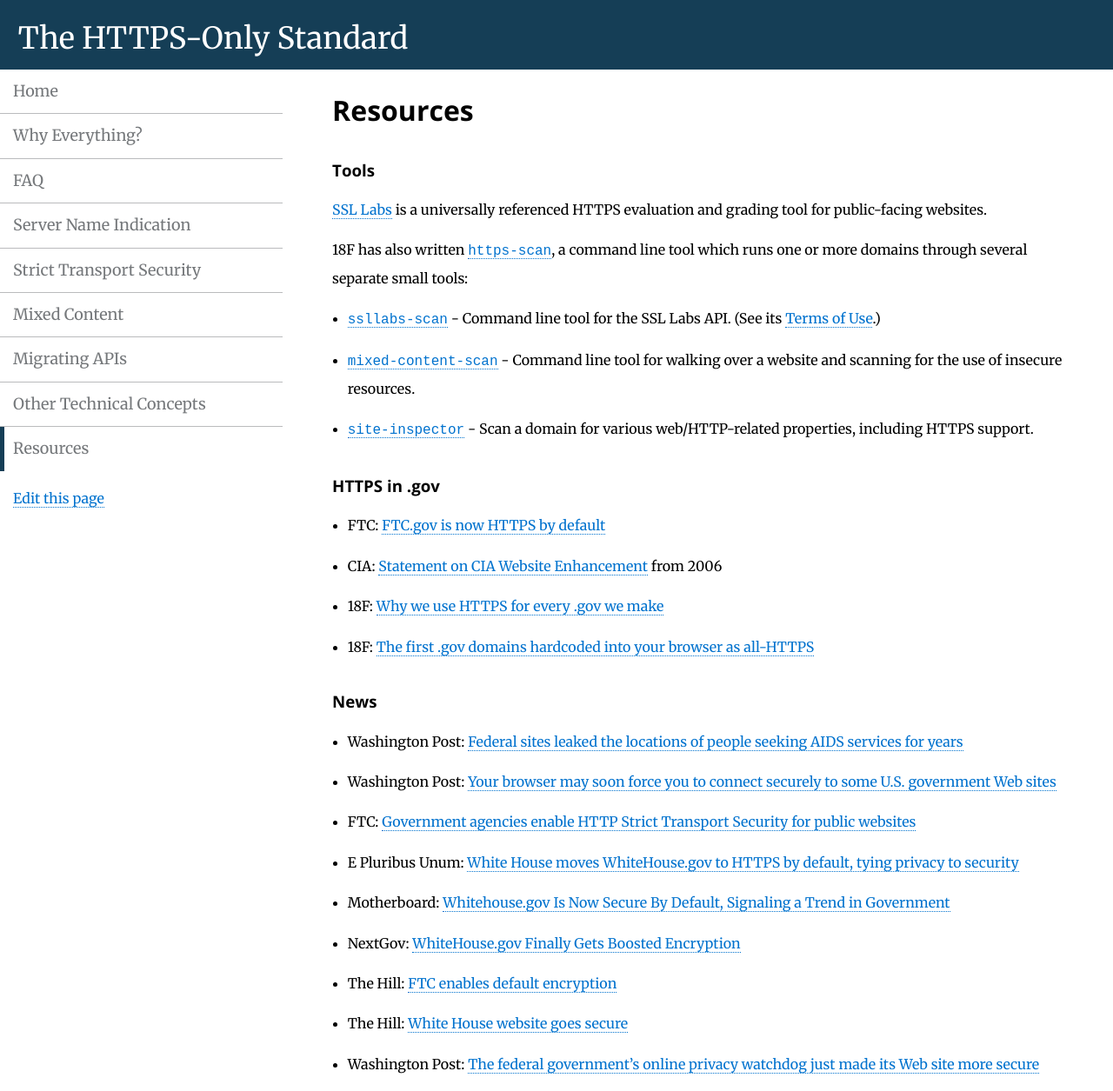
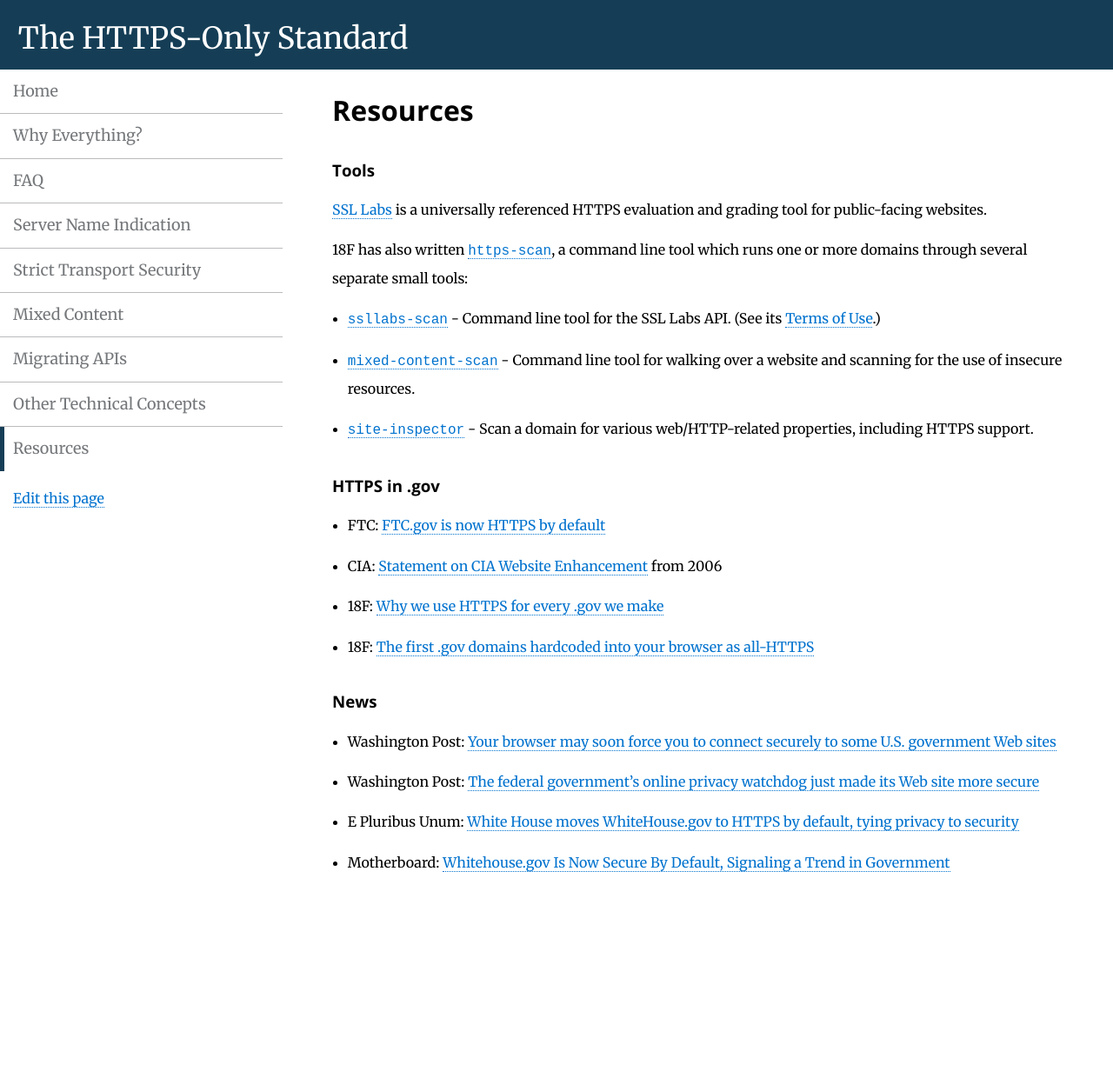
Before and after one commit to GSA/https, a Jekyll site: the page built from pages/resources.md, in a window 1280 px wide and 1255 px high. Shown: the whole window at 87% size. Built offline with Jekyll 4.4.1, drawn with Linux system fonts in a browser that asks for light colours; Markdown is read by kramdown in place of the engine named in the settings.

Commit message:
dedupe some media

```diff
--- a/pages/resources.md
+++ b/pages/resources.md
@@ -24,12 +24,7 @@ description: "Articles, news, and tools about HTTPS."
 
 ### News
 
-* Washington Post: [Federal sites leaked the locations of people seeking AIDS services for years](http://www.washingtonpost.com/blogs/the-switch/wp/2014/11/07/federal-sites-leaked-the-locations-of-people-seeking-aids-services-for-years/)
 * Washington Post: [Your browser may soon force you to connect securely to some U.S. government Web sites](http://www.washingtonpost.com/blogs/the-switch/wp/2015/02/11/your-browser-may-soon-force-you-to-connect-securely-to-some-u-s-government-web-sites/)
-* FTC: [Government agencies enable HTTP Strict Transport Security for public websites](https://www.ftc.gov/news-events/blogs/techftc/2015/02/government-agencies-enable-http-strict-transport-security-public)
+* Washington Post: [The federal government's online privacy watchdog just made its Web site more secure](http://www.washingtonpost.com/blogs/the-switch/wp/2015/03/06/the-federal-governments-online-privacy-watchdog-just-made-its-web-site-more-secure/)
 * E Pluribus Unum: [White House moves WhiteHouse.gov to HTTPS by default, tying privacy to security](http://e-pluribusunum.com/2015/03/11/white-house-moves-whitehouse-gov-to-https-by-default-tying-privacy-to-security/)
 * Motherboard: [Whitehouse.gov Is Now Secure By Default, Signaling a Trend in Government](http://motherboard.vice.com/read/whitehouse-site-is-now-secure-by-default-signaling-a-trend-in-government)
-* NextGov: [WhiteHouse.gov Finally Gets Boosted Encryption](http://www.nextgov.com/cybersecurity/2015/03/white-house-dot-gov-website-use-https-encryption/107223/)
-* The Hill: [FTC enables default encryption](http://thehill.com/policy/technology/234873-ftc-enables-default-encryption)
-* The Hill: [White House website goes secure](http://thehill.com/policy/technology/235323-white-house-website-goes-secure)
-* Washington Post: [The federal government’s online privacy watchdog just made its Web site more secure](http://www.washingtonpost.com/blogs/the-switch/wp/2015/03/06/the-federal-governments-online-privacy-watchdog-just-made-its-web-site-more-secure/)
```
